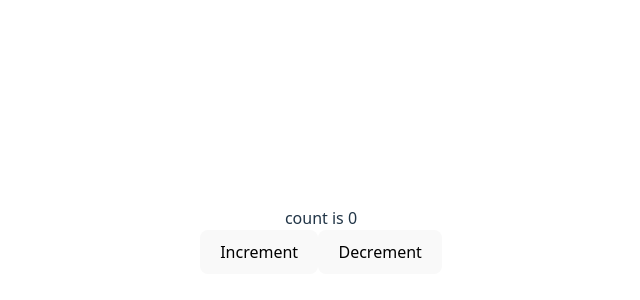
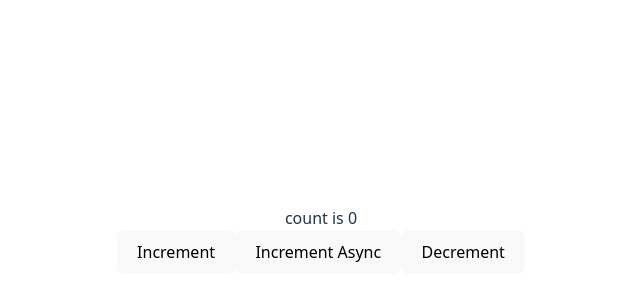
Before and after one commit to DFKorn/learn-zustand, a React (Vite) app: page / in a window 1280 px wide. Shown: the part 160-460 px from the top of the page, without its empty margins (319-959 px from the left). Built offline with nearby package versions, Linux system fonts and the light colour scheme.

Commit message:
add async func

```diff
--- a/src/App.tsx
+++ b/src/App.tsx
@@ -10,11 +10,13 @@
 const OtherComponent = ({ count }: { count: number }) => {
   const increment = useCounterStore((state) => state.increment);
   const decrement = useCounterStore((state) => state.decrement);
+  const incrementAsync = useCounterStore((state) => state.incrementAsync);
   return (
     <div>
       count is {count}
       <div>
         <button onClick={increment}>Increment</button>
+        <button onClick={incrementAsync}>Increment Async</button>
         <button onClick={decrement}>Decrement</button>
       </div>
     </div>
--- a/src/store.ts
+++ b/src/store.ts
@@ -3,11 +3,16 @@
 type CounterStore = {
   count: number;
   increment: () => void;
+  incrementAsync: () => Promise<void>;
   decrement: () => void;
 };
 
 export const useCounterStore = create<CounterStore>((set) => ({
   count: 0,
   increment: () => set((state) => ({ count: state.count + 1 })),
+  incrementAsync: async () => {
+    await new Promise((resolve) => setTimeout(resolve, 1000));
+    set((state) => ({ count: state.count + 1 }));
+  },
   decrement: () => set((state) => ({ count: state.count - 1 })),
 }));
```
